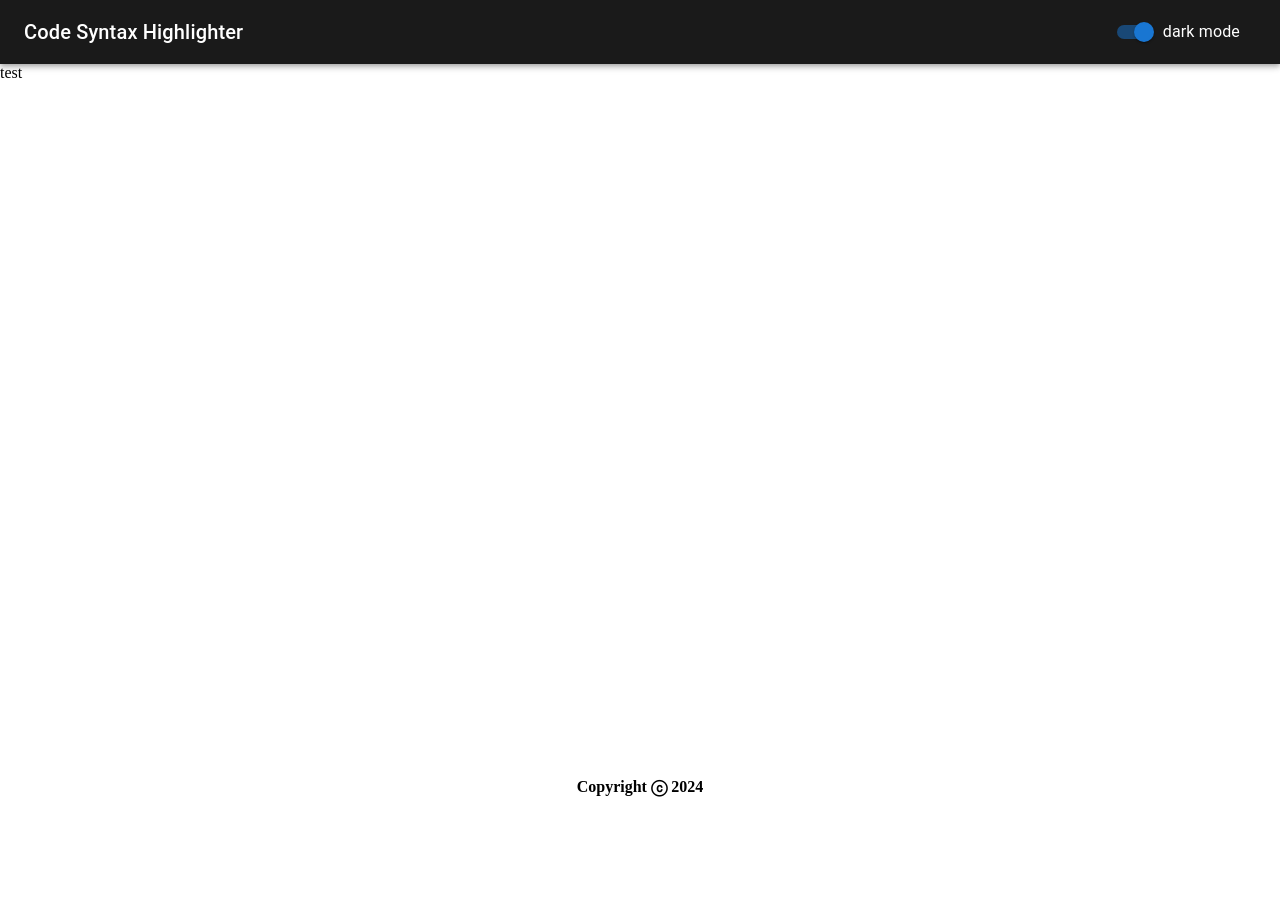
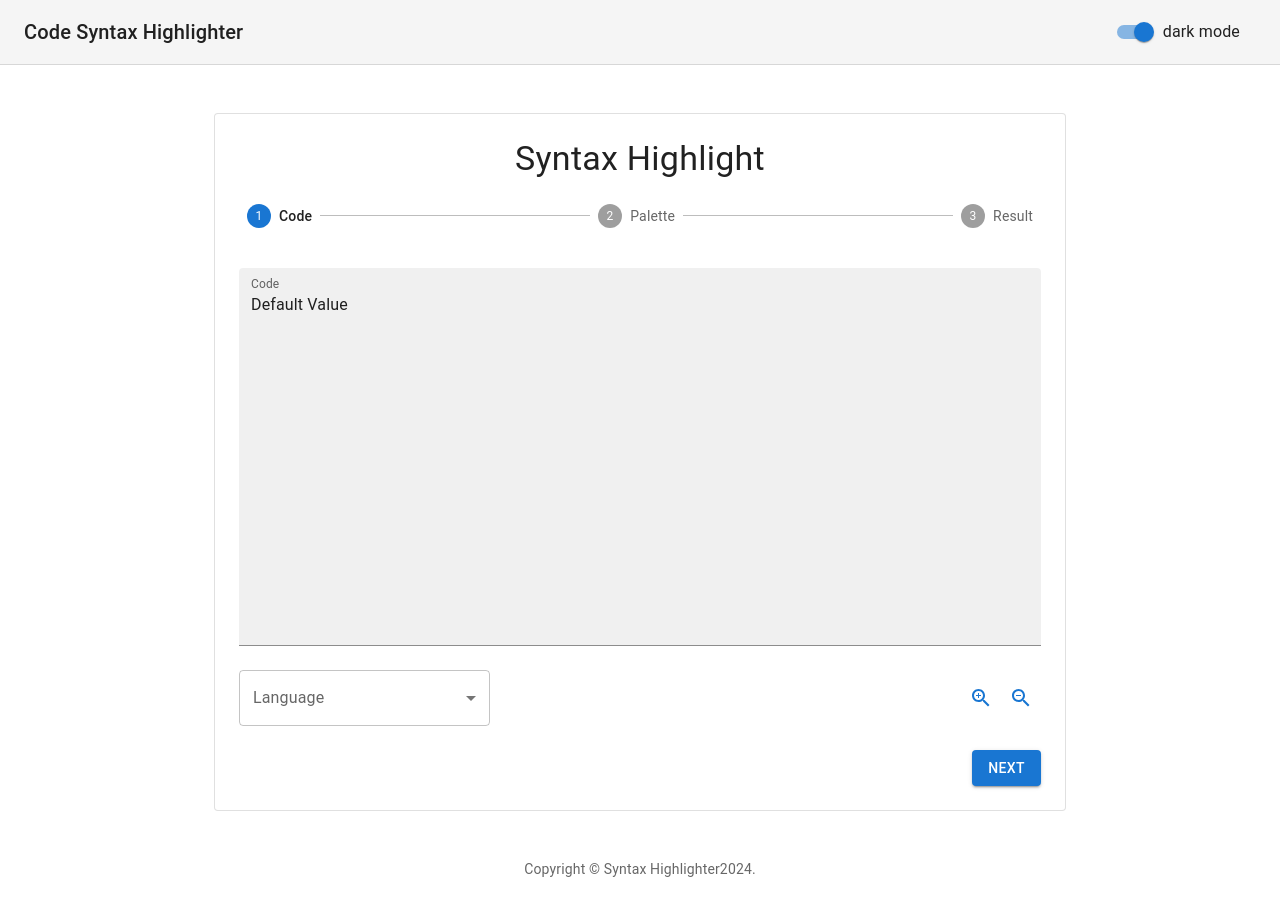
Before and after one commit to giovananog/syntax-highlighter-app, a React (Create React App) app: page / in a window 1280 px wide. Before the commit the page ends 800 px from the top, so only its background shows below. Built offline with nearby package versions, Linux system fonts and the light colour scheme.

Commit message:
feat: home page started

```diff
--- /dev/null
+++ b/src/components/Code.jsx
@@ -0,0 +1,62 @@
+import * as React from 'react';
+import Grid from '@mui/material/Grid';
+import TextField from '@mui/material/TextField';
+import InputLabel from '@mui/material/InputLabel';
+import MenuItem from '@mui/material/MenuItem';
+import FormControl from '@mui/material/FormControl';
+import Select from '@mui/material/Select'
+import IconButton from '@mui/material/IconButton';
+import ZoomInIcon from '@mui/icons-material/ZoomIn';
+import ZoomOutIcon from '@mui/icons-material/ZoomOut';
+
+export default function Code() {
+  const [age, setAge] = React.useState('');
+
+  const handleChange = (event) => {
+    setAge(event.target.value);
+  };
+
+
+  return (
+    <React.Fragment>
+      <Grid container spacing={3}>
+        <Grid item xs={12}>
+          <TextField
+            style={{ width: '100%' }}
+            fontSize='89px'
+            id="standard-multiline-static"
+            label="Code"
+            multiline
+            rows={15}
+            defaultValue="Default Value"
+            variant="filled"
+          />
+        </Grid>
+        <Grid item xs={4}>
+          <FormControl fullWidth>
+            <InputLabel id="demo-simple-select-label">Language</InputLabel>
+            <Select
+              labelId="demo-simple-select-label"
+              id="demo-simple-select"
+              value={age}
+              label="Age"
+              onChange={handleChange}
+            >
+              <MenuItem value={10}>Javascript</MenuItem>
+              <MenuItem value={20}>Python</MenuItem>
+              <MenuItem value={30}>Java</MenuItem>
+            </Select>
+          </FormControl>
+        </Grid>
+        <Grid item xs={8} container justifyContent="flex-end">
+            <IconButton aria-label="zoom-in" color="primary">
+              <ZoomInIcon />
+            </IconButton>
+            <IconButton aria-label="zoom-out" color="primary">
+              <ZoomOutIcon />
+            </IconButton>
+        </Grid>
+      </Grid>
+    </React.Fragment>
+  );
+}
--- a/src/components/Footer.jsx
+++ b/src/components/Footer.jsx
@@ -1,12 +1,14 @@
+import { Typography } from "@mui/material";
 import React from "react";
 
-function Footer() {
-  const year = new Date().getFullYear();
+
+export default function Footer() {
   return (
-    <footer>
-      <p>Copyright ⓒ {year}</p>
-    </footer>
+    <Typography variant="body2" color="text.secondary" align="center">
+      {'Copyright © '}
+        Syntax Highlighter
+      {new Date().getFullYear()}
+      {'.'}
+    </Typography>
   );
 }
-
-export default Footer;
--- a/src/components/Header.jsx
+++ b/src/components/Header.jsx
@@ -16,7 +16,15 @@ export default function Header() {
 
   return (
     <Box sx={{ flexGrow: 1 }}>
-      <AppBar position="static" sx={{ backgroundColor: mode ? '#1a1a1a' : '#ffffff' }}>
+      <AppBar
+        position="absolute"
+        color="default"
+        elevation={0}
+        sx={{
+          position: 'relative',
+          borderBottom: (t) => `1px solid ${t.palette.divider}`,
+        }}
+      >
         <Toolbar>
           <Typography variant="h6" component="div" sx={{ flexGrow: 1 }}>
             Code Syntax Highlighter
--- a/src/components/Home.jsx
+++ b/src/components/Home.jsx
@@ -1,18 +1,86 @@
-import React from "react";
-import Header from "./Header";
-import Footer from "./Footer";
+import * as React from 'react';
+import CssBaseline from '@mui/material/CssBaseline';
+import AppBar from '@mui/material/AppBar';
+import Box from '@mui/material/Box';
+import Container from '@mui/material/Container';
+import Toolbar from '@mui/material/Toolbar';
+import Paper from '@mui/material/Paper';
+import Stepper from '@mui/material/Stepper';
+import Step from '@mui/material/Step';
+import StepLabel from '@mui/material/StepLabel';
+import Button from '@mui/material/Button';
+import Typography from '@mui/material/Typography';
+import AddressForm from './Code';
+import PaymentForm from './Palette';
+import Footer from './Footer';
+import Review from './Result';
+import Header from './Header';
 
 
-function Home() {
+
+const steps = ['Code', 'Palette', 'Result'];
+
+function getStepContent(step) {
+  switch (step) {
+    case 0:
+      return <AddressForm />;
+    case 1:
+      return <PaymentForm />;
+    case 2:
+      return <Review />
+    default:
+      throw new Error('Unknown step');
+  }
+}
+
+export default function Home() {
+  const [activeStep, setActiveStep] = React.useState(0);
+
+  const handleNext = () => {
+    setActiveStep(activeStep + 1);
+  };
+
+  const handleBack = () => {
+    setActiveStep(activeStep - 1);
+  };
+
   return (
-    <div>
+    <React.Fragment>
+      <CssBaseline />
+      <Header />
+      <Container component="main" maxWidth="md" sx={{ mb: 4 }}>
+        <Paper variant="outlined" sx={{ my: { xs: 3, md: 6 }, p: { xs: 2, md: 3 } }}>
+          <Typography component="h1" variant="h4" align="center">
+            Syntax Highlight
+          </Typography>
+          <Stepper activeStep={activeStep} sx={{ pt: 3, pb: 5 }}>
+            {steps.map((label) => (
+              <Step key={label}>
+                <StepLabel>{label}</StepLabel>
+              </Step>
+            ))}
+          </Stepper>
+            <React.Fragment>
+              {getStepContent(activeStep)}
+              <Box sx={{ display: 'flex', justifyContent: 'flex-end' }}>
+                {activeStep !== 0 && (
+                  <Button onClick={handleBack} sx={{ mt: 3, ml: 1 }}>
+                    Back
+                  </Button>
+                )}
 
-        <Header />
-        <p>test</p>
+                <Button
+                  variant="contained"
+                  onClick={handleNext}
+                  sx={{ mt: 3, ml: 1 }}
+                >
+                  {activeStep === steps.length - 1 ? 'Place order' : 'Next'}
+                </Button>
+              </Box>
+            </React.Fragment>
+        </Paper>
         <Footer />
-
-    </div>
+      </Container>
+    </React.Fragment>
   );
 }
-
-export default Home;
--- /dev/null
+++ b/src/components/Palette.jsx
@@ -0,0 +1,31 @@
+import * as React from 'react';
+import Typography from '@mui/material/Typography';
+import Grid from '@mui/material/Grid';
+import TextField from '@mui/material/TextField';
+import FormControlLabel from '@mui/material/FormControlLabel';
+import Checkbox from '@mui/material/Checkbox';
+import { IconButton } from '@mui/material';
+import ZoomInIcon from '@mui/icons-material/ZoomIn';
+import ZoomOutIcon from '@mui/icons-material/ZoomOut';
+
+
+export default function Palette() {
+  return (
+    <React.Fragment>
+      <Typography variant="h6" gutterBottom>
+        Palette Color
+      </Typography>
+      <Grid container spacing={3}>
+
+
+
+
+        <Grid item xs={12} container justifyContent="flex-start">
+            <IconButton aria-label="zoom-in" color="primary">
+              <ZoomInIcon />
+            </IconButton>
+        </Grid>
+      </Grid>
+    </React.Fragment>
+  );
+}
--- /dev/null
+++ b/src/components/Result.jsx
@@ -0,0 +1,8 @@
+import * as React from 'react';
+
+
+export default function Result() {
+  return (
+   <p>a</p>
+  );
+}
```
Also changed, not shown: src/App.js (added, +25 -0 lines).
